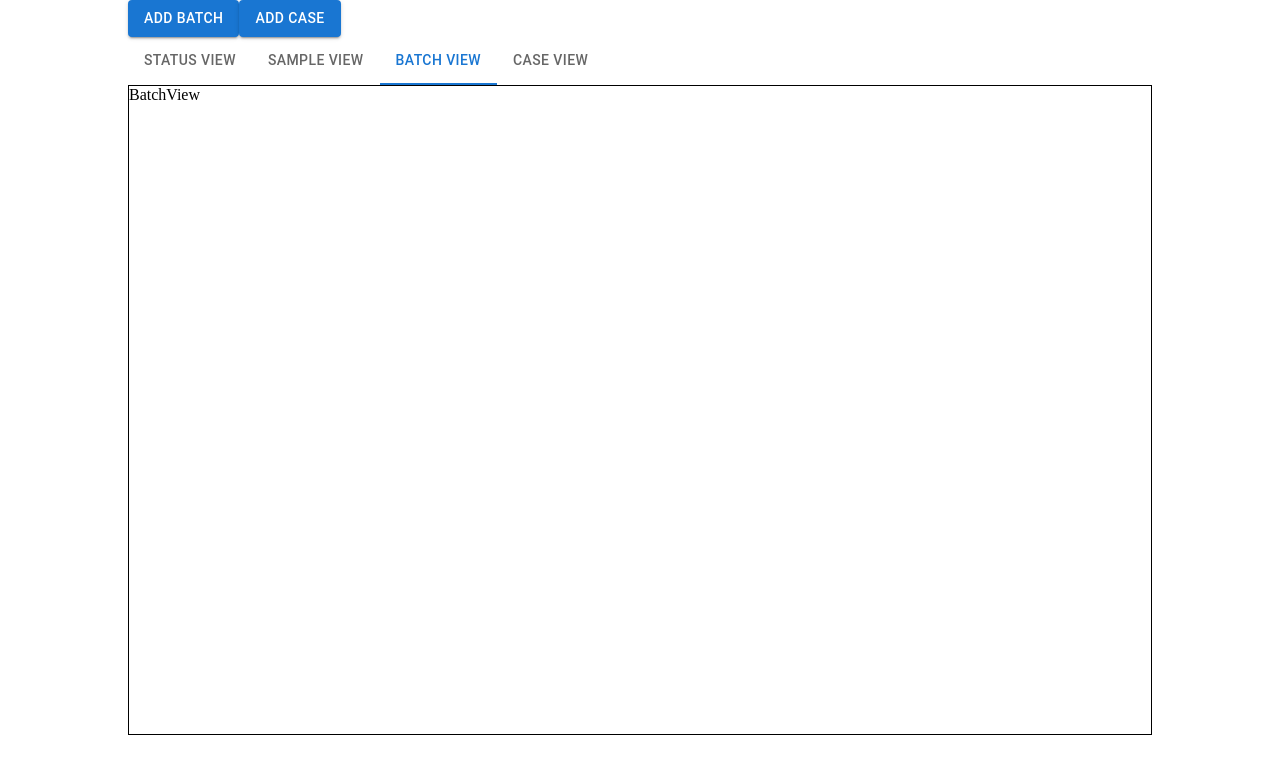
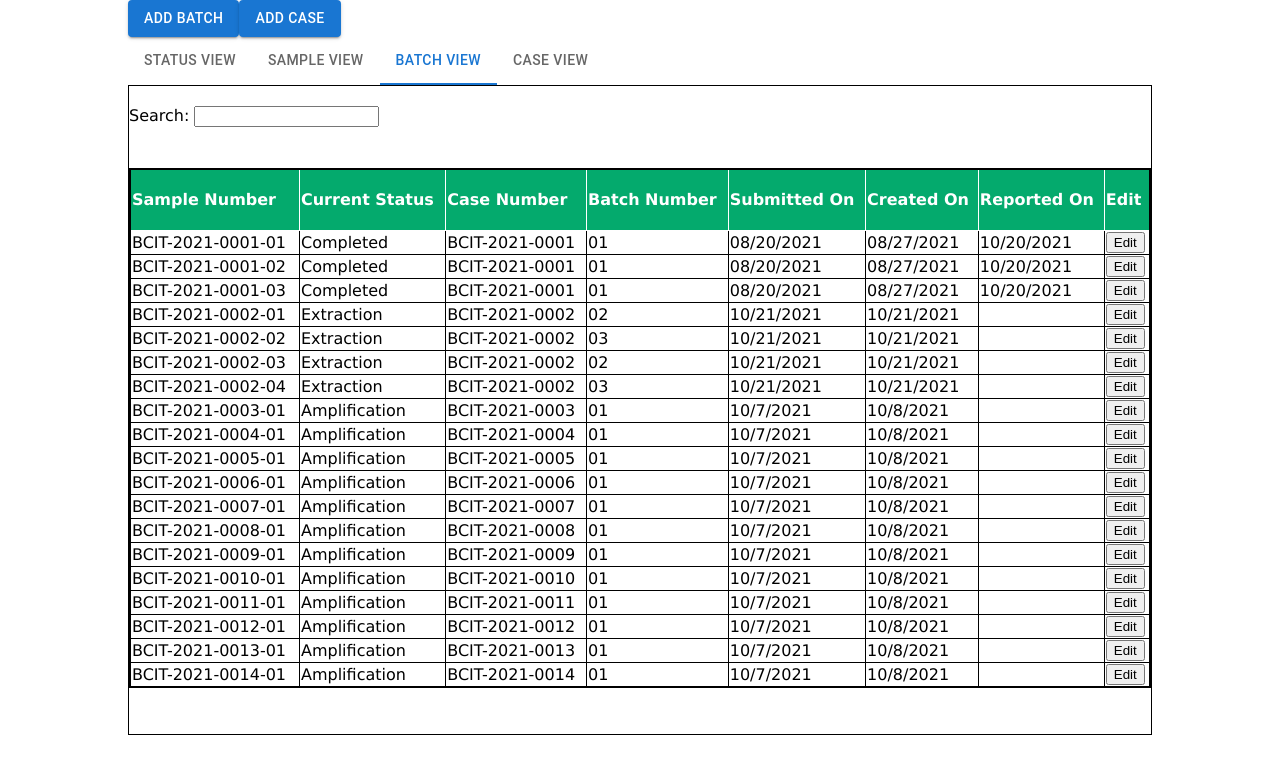
Before and after one commit to CozySchmidt/LeanForensics, a React (Create React App) app: page /batch-view in a window 1280 px wide. Shown: the top 774 px of the page. Built offline with nearby package versions, Linux system fonts and the light colour scheme.

Commit message:
BatchView Table

```diff
--- a/src/components/sample_views/BatchView.js
+++ b/src/components/sample_views/BatchView.js
@@ -1,7 +1,103 @@
-import React from "react";
+import React, { useMemo } from "react";
+import { useTable, useGlobalFilter, useSortBy } from 'react-table';
+import MOCK_DATA from '../../constants/mock_samples.json';
+import COLUMNS from './Columns';
+import './BatchView.css';
+import { GlobalFilter } from "./GlobalFilter";
+import {BsFillArrowDownCircleFill, BsFillArrowUpCircleFill} from "react-icons/bs";
 
-function BatchView() {
-  return <div>BatchView</div>;
-}
+const BatchView = () => {
+
+  const data = useMemo(() => MOCK_DATA, []);
+  const columns = useMemo(() => COLUMNS, []);
+
+  const {
+    getTableProps,
+    getTableBodyProps,
+    headerGroups,
+    rows,
+    prepareRow,
+    state,
+    setGlobalFilter,
+  } = useTable({ columns, data }, useGlobalFilter, useSortBy);
+
+  const { globalFilter } = state;
+
+  return (
+    <div className="viewHolder">
+      <GlobalFilter filter={globalFilter} setFilter={setGlobalFilter}/>
+      <table className="table--samples" {...getTableProps()}>
+        <thead className="table--samples--header">
+          {headerGroups.map(headerGroup => (
+            <tr {...headerGroup.getHeaderGroupProps()}>
+              {headerGroup.headers.map(column => (
+                <th {...column.getHeaderProps(column.getSortByToggleProps())}>
+                  {column.render('Header')}
+                  <span className="table--samples--header--sorted">
+                    {column.isSorted ? (column.isSortedDesc ? <BsFillArrowDownCircleFill/> : <BsFillArrowUpCircleFill/>) : ''}
+                  </span>
+                </th>
+              ))}
+              <th>Edit</th>
+            </tr>
+          ))}
+        </thead>
+        <tbody className="table--samples--body" {...getTableBodyProps()}>
+          {rows.map(row => {
+            prepareRow(row);
+            return (
+              <tr {...row.getRowProps()}>
+                {row.cells.map(cell => {
+                  return <td {...cell.getCellProps()}>{cell.render('Cell')}</td>
+                })}
+                <td>
+                  <button onClick={() => {
+                    alert(`Do you wish to edit ${row.values['sampleNumber']}?`)
+                  }}>Edit</button>
+                </td>
+              </tr>
+            )
+          })}
+        </tbody>
+      </table>
+    </div>
+  )
+
+
+  // const [samples, setSamples] = useState(MOCK_DATA);
+
+  // return (
+  //   <div className="samples--container">
+  //     <Filter></Filter>
+  //     <table className="table--samples">
+  //       <thead className="table--samples--header">
+  //         <tr>
+  //           <th>Sample Number</th>
+  //           <th>Current Status</th>
+  //           <th>Case Number</th>
+  //           <th>Batch Number</th>
+  //           <th>Submitted On</th>
+  //           <th>Created On</th>
+  //           <th>Reported On</th>
+  //         </tr>
+  //       </thead>
+  //       <tbody className="table--samples--body">
+  //         {samples.map((sample) => (
+  //           <tr>
+  //             <td>{sample.sampleNumber}</td>
+  //             <td>{sample.currentStatus}</td>
+  //             <td>{sample.caseNumber}</td>
+  //             <td>{sample.batchNumber}</td>
+  //             <td>{sample.submitted}</td>
+  //             <td>{sample.created}</td>
+  //             <td>{sample.reported}</td>
+  //           </tr>
+  //         ))}
+  //       </tbody>
+  //     </table>
+  //   </div>
+  // );
+
+};
 
 export default BatchView;
```
Also changed, not shown: src/components/sample_views/BatchView.css (added).
